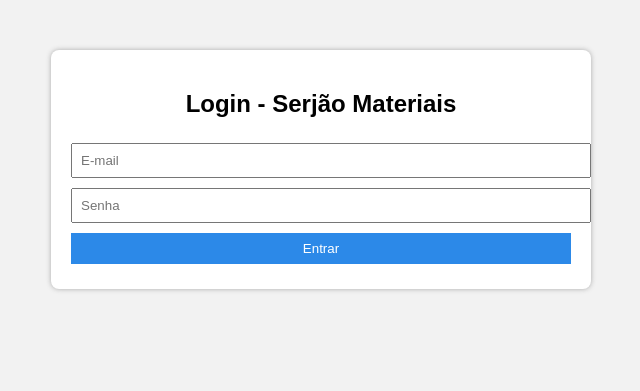
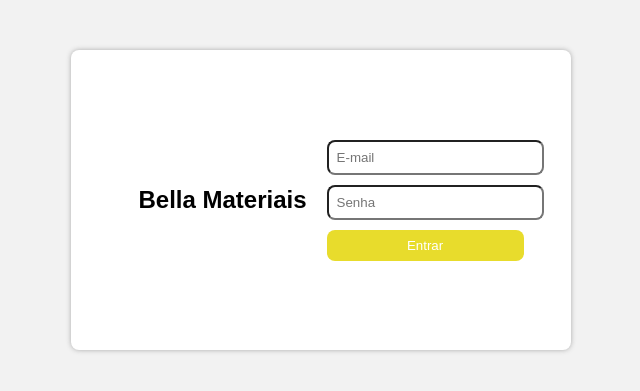
Before and after one commit to isabellasz09/revisao_pratica_saep, a PHP site: page /PROJETO_PRATICO/login.php in a window 1280 px wide. Shown: the top 391 px of the page, without its empty margins (319-959 px from the left). Run offline with PHP 8.4, Linux system fonts and the light colour scheme.

Commit message:
Ajuste na tela inicial

```diff
--- a/PROJETO_PRATICO/PROJETO_PRATICO/style.css
+++ /dev/null
@@ -1,60 +0,0 @@
-body{
-	font-family: Arial, sans-serif;
-	background: #f2f2f2;
-	}
-
-.container{
-	width: 500px;
-	margin: 50px auto;
-	background: #fff;
-	padding: 20px;
-	border-radius: 8px;
-	box-shadow: 0 0 5px #aaa;
-	}
-
-h2,h3{
-	text-align: center;
-	}
-
-input,select,button{
-	width: 100%;
-	padding: 8px;
-	margin: 5px 0;
-	}
-
-button{
-	background: #2c89e8;
-	color: #fff;
-	border: none;
-	cursor: pointer;
-	}
-
-button:hover{
-	background: #1e6fb8;
-	}
-
-table{
-	width: 100%;
-	border-collapse: collapse;
-	margin-top: 15px;
-	}
-
-th, td{
-	border: 1px solid #ccc;
-	padding: 8px;
-	text-align: center;
-	}
-
-a{
-	text-decoration: none;
-	color: #2c89e8;
-	}
-
-a.sair{
-	color: red;
-	}
-
-.erro{
-	color: red;
-	text-align: center;
-	}
--- a/PROJETO_PRATICO/PROJETO_PRATICO/login.php
+++ b/PROJETO_PRATICO/login.php
@@ -59,13 +59,13 @@ if (isset($_POST['email'])) {
 <html lang="pt-br">
 <head>
 <meta charset="UTF-8">
-<title>Login - Serjão Materiais</title>
+<title>Login - Bella Materiais</title>
 <link rel="stylesheet" href="style.css">
 </head>
 <body>
-<div class="container">
-  <h2>Login - Serjão Materiais</h2>
-  <form method="post">
+<div class="container-form">
+  <h2 class="h2-form">Bella Materiais</h2>
+  <form class= "form"method="post">
     <input type="email" name="email" placeholder="E-mail" required><br>
     <input type="password" name="senha" placeholder="Senha" required><br>
     <button type="submit">Entrar</button>
--- /dev/null
+++ b/PROJETO_PRATICO/style.css
@@ -0,0 +1,99 @@
+body{
+	font-family: Arial, sans-serif;
+	background: #f2f2f2;
+	}
+
+.container-form{
+	display: flex;
+	justify-content: center;
+	align-items: center;
+	width: 500px;
+	height: 300px;
+	margin: 50px auto;
+	background: #fff;
+	border-radius: 8px;
+	box-shadow: 0 0 5px #aaa;
+	text-align: center;
+	}
+
+.container{
+	width: 500px;
+	margin: 50px auto;
+	background: #fff;
+	border-radius: 8px;
+	box-shadow: 0 0 5px #aaa;
+	padding: 20px;
+	}
+
+h2,h3{
+	text-align: center;
+	display: flex;
+	justify-content: center;
+	align-items: center;
+	padding: 20px;
+
+	}
+.h2-form{
+	text-align: center;
+	display: flex;
+	justify-content: center;
+	align-items: center;
+	padding: 20px;
+	}
+
+input,select{
+	width: 100%;
+	padding: 8px;
+	margin: 5px 0;
+	border-radius: 8px;
+	}
+
+button{
+	background: #e8dc2c;
+	color: #fff;
+	border: none;
+	cursor: pointer;
+	width: 100%;
+	padding: 8px;
+	margin: 5px 0;
+	border-radius: 8px;
+	}
+
+button:hover{
+	background: #e8dc2c;
+	}
+
+table{
+	width: 100%;
+	border-collapse: collapse;
+	margin-top: 15px;
+	}
+
+th, td{
+	border: 1px solid #ccc;
+	padding: 8px;
+	text-align: center;
+	}
+
+a{
+	text-decoration: none;
+	color: #e8dc2c;
+	background: #e8dc2c;
+	color: #fff;
+	border: none;
+	cursor: pointer;
+	width: 100%;
+	padding: 8px;
+	margin: 5px 0;
+	border-radius: 8px;
+	width: 200px;
+	}
+
+a.sair{
+	color: rgb(0, 0, 0);
+	}
+
+.erro{
+	color: red;
+	text-align: center;
+	}
```
Also changed, not shown: PROJETO_PRATICO/index.php (renamed from PROJETO_PRATICO/PROJETO_PRATICO/index.php, +4 -4 lines), PROJETO_PRATICO/cadastro_produto.php (renamed from PROJETO_PRATICO/PROJETO_PRATICO/cadastro_produto.php), PROJETO_PRATICO/conexao.php (renamed from PROJETO_PRATICO/PROJETO_PRATICO/conexao.php), PROJETO_PRATICO/estoque.php (renamed from PROJETO_PRATICO/PROJETO_PRATICO/estoque.php), PROJETO_PRATICO/logout.php (renamed from PROJETO_PRATICO/PROJETO_PRATICO/logout.php), PROJETO_PRATICO/simulado_saep_db.sql (renamed from PROJETO_PRATICO/PROJETO_PRATICO/simulado_saep_db.sql).
